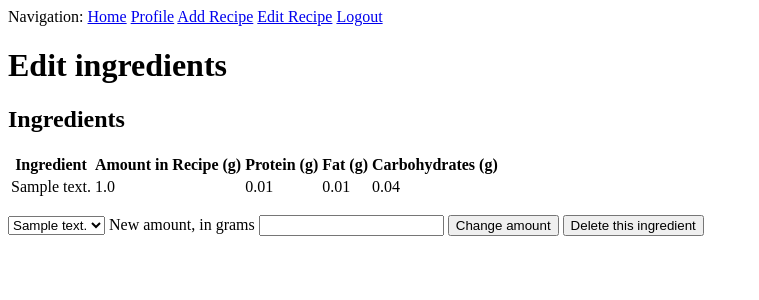
After one commit to pbnjeff89/MacroBro, a Flask app: page /edit_recipe_ingredients/1 in a window 1280 px wide. The commit adds this page. Shown: the top 300 px of the page, without its empty margins (0-759 px from the left). Run offline with Flask 2, Linux system fonts and the light colour scheme; a user stored in the database is signed in; tables that the repository leaves empty hold one stand-in row (values such as "Sample post").

Commit message:
Added ingredient amount functionality

```diff
--- a/app/forms.py
+++ b/app/forms.py
@@ -1,6 +1,7 @@
+from math import isnan
 from flask_wtf import FlaskForm
-from wtforms import StringField, PasswordField, BooleanField, SubmitField, SelectField
-from wtforms.validators import DataRequired, ValidationError, Email, EqualTo, Length
+from wtforms import StringField, PasswordField, BooleanField, SubmitField, SelectField, DecimalField
+from wtforms.validators import DataRequired, ValidationError, Email, EqualTo, Length, Optional
 from app.models import User
 
 class LoginForm(FlaskForm):
@@ -37,8 +38,24 @@ class RecipeForm(FlaskForm):
 
 
 class RecipeEditForm(FlaskForm):
-	recipes = SelectField('Recipes', choices=[])
+	recipes = SelectField('Recipes', choices=[], coerce=int, validators=[Optional()])
 	submit_select_recipe = SubmitField('Select Recipe')
-	submit_confirm = SubmitField('Confirm changes')
-	submit_cancel = SubmitField('Cancel changes')
-	submit_delete = SubmitField('Delete recipe')
+	submit_delete_recipe = SubmitField('Delete Recipe')
+
+
+class IngredientEditForm(FlaskForm):
+	ingredients = SelectField('Ingredients', coerce=int, choices=[])
+	new_amount = DecimalField('New amount, in grams', validators=[DataRequired()])
+	submit_change_amount = SubmitField('Change amount')
+	submit_delete_ingredient = SubmitField('Delete this ingredient')
+
+
+	def validate_new_amount(self, new_amount):
+		if new_amount.data <= 0.0:
+			raise ValidationError('Only positive numbers!')
+
+
+class IngredientSearchForm(FlaskForm):
+	ingredients = SelectField('Ingredients', coerce=int, choices=[])
+	search_query = StringField('I\'m looking for...', validators=[DataRequired()])
+	submit_search = SubmitField('Search for this!')
--- a/app/routes.py
+++ b/app/routes.py
@@ -1,8 +1,8 @@
 from flask import render_template, flash, redirect, url_for, request
 from app import app, db
-from app.forms import LoginForm, RegistrationForm, RecipeForm, RecipeEditForm
+from app.forms import LoginForm, RegistrationForm, RecipeForm, RecipeEditForm, IngredientEditForm, IngredientSearchForm
 from flask_login import current_user, login_user, logout_user, login_required
-from app.models import User, Recipe
+from app.models import User, Recipe, Ingredient, IngredientToRecipe
 from werkzeug.urls import url_parse
 
 @app.route('/')
@@ -85,7 +85,6 @@ def new_recipe():
 	return render_template('new_recipe.html',
 						recipe_form=recipe_form)
 
-
 @app.route('/edit_recipe', methods=['GET','POST'])
 @login_required
 def edit_recipe():
@@ -95,12 +94,41 @@ def edit_recipe():
 	recipe_edit_form = RecipeEditForm()
 	recipe_edit_form.recipes.choices = recipe_choices
 
-	selected_recipe = None
-
-	if recipe_edit_form.submit_select_recipe.data:
-		selected_recipe_id = recipe_edit_form.recipes.data
-		selected_recipe = Recipe.query.get(selected_recipe_id)
+	if recipe_edit_form.validate_on_submit():
+		recipe_id = recipe_edit_form.recipes.data
+		if recipe_edit_form.submit_select_recipe.data:
+			return redirect(url_for('edit_recipe_ingredients',
+											recipe_id=recipe_id))
+		if recipe_edit_form.submit_delete_recipe.data:
+			selected_recipe = Recipe.query.get(recipe_id)
+			db.session.delete(selected_recipe)
+			db.session.commit()
 
 	return render_template('edit_recipe.html',
-						form=recipe_edit_form,
-						recipe=selected_recipe)
+						form=recipe_edit_form)
+
+@app.route('/edit_recipe_ingredients/<recipe_id>', methods=['GET','POST'])
+@login_required
+def edit_recipe_ingredients(recipe_id):
+	recipe = Recipe.query.get(recipe_id)
+	ingredient_edit_form = IngredientEditForm()
+	ingredient_edit_form.ingredients.choices = [(ingredient.ingredient.id, ingredient.ingredient.description) for ingredient in recipe.ingredients]
+
+	search_form = IngredientSearchForm()
+
+	ingredient_id = ingredient_edit_form.ingredients.data
+
+	if ingredient_edit_form.submit_change_amount.data:
+		if ingredient_edit_form.validate_on_submit():
+			ingredient_to_change = Ingredient.query.get(ingredient_id)
+			ingredient_recipe_assoc = IngredientToRecipe.query. \
+						filter_by(recipe_id=recipe_id, ingredient_id=ingredient_id). \
+						first_or_404()
+			ingredient_recipe_assoc.ingredient_amt = float(ingredient_edit_form.new_amount.data)
+			db.session.commit()
+
+
+
+	return render_template('edit_recipe_ingredients.html',
+							form=ingredient_edit_form,
+							recipe=recipe)
--- /dev/null
+++ b/app/templates/edit_recipe_ingredients.html
@@ -0,0 +1,39 @@
+{% extends "base.html" %}
+
+{% block content %}
+	<h1>Edit ingredients</h1>
+	<form action="" method="post">
+		{{ form.hidden_tag() }}
+			<h2>Ingredients</h2>
+			<table>
+				<tr>
+					<th>Ingredient</th>
+					<th>Amount in Recipe (g)</th>
+					<th>Protein (g)</th>
+					<th>Fat (g)</th>
+					<th>Carbohydrates (g)</th>
+				</tr>
+				{% for ingredient in recipe.ingredients %}
+					<tr>
+						<td>{{ ingredient.ingredient.description }}</td>
+						<td>{{ ingredient.ingredient_amt }}</td>
+						<td>{{ ingredient.get_protein_scaled() }}</td>
+						<td>{{ ingredient.get_fat_scaled() }}</td>
+						<td>{{ ingredient.get_carbohydrates_scaled() }}</td>
+					</tr>
+				{% endfor %}
+			</table>
+		<p>
+		{{ form.ingredients }}
+		{{ form.new_amount.label }}
+		{{ form.new_amount }}
+		{{ form.submit_change_amount() }}
+		{{ form.submit_delete_ingredient() }}
+		</p>
+		<p>
+		{% for error in form.new_amount.errors %}
+			<span style="color: red;">[{{ error }}]</span>
+		{% endfor %}
+		</p>
+	</form>
+{% endblock %}
```
Also changed, not shown: app/templates/edit_recipe.html (+7 -29 lines), app.db, app/models.py (line endings or trailing spaces).
